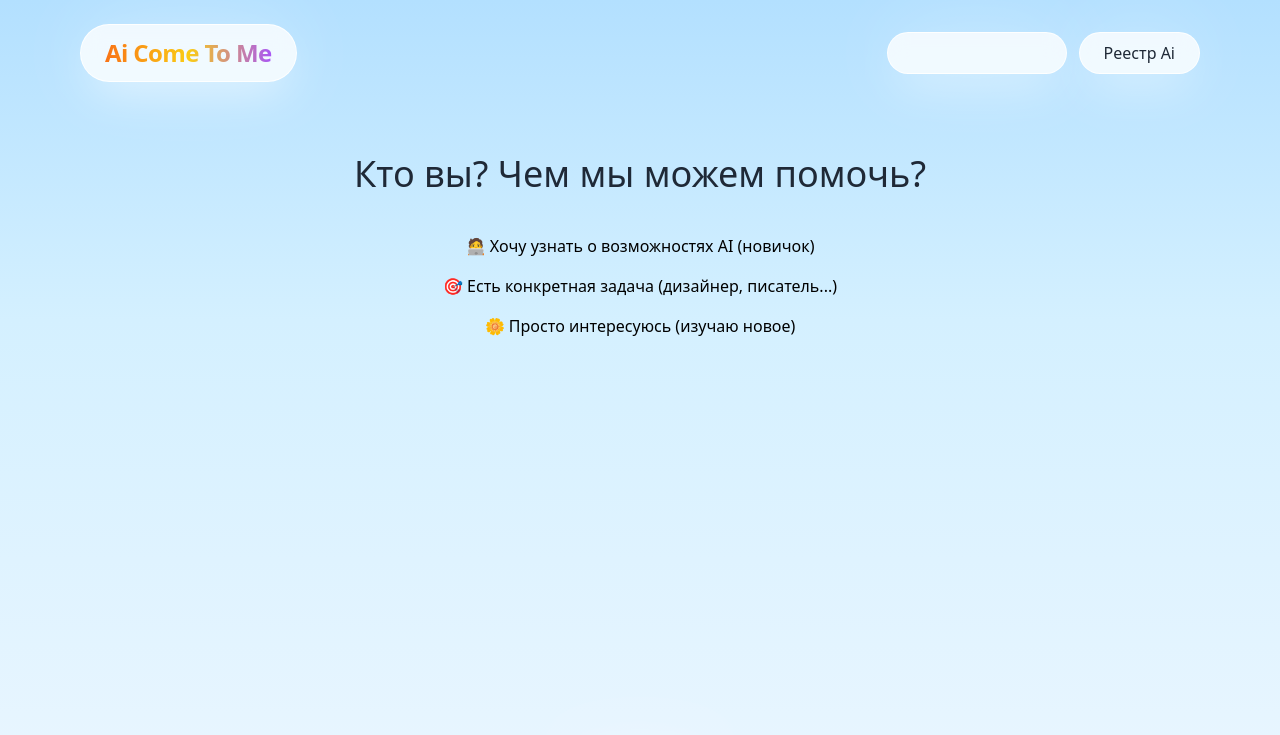
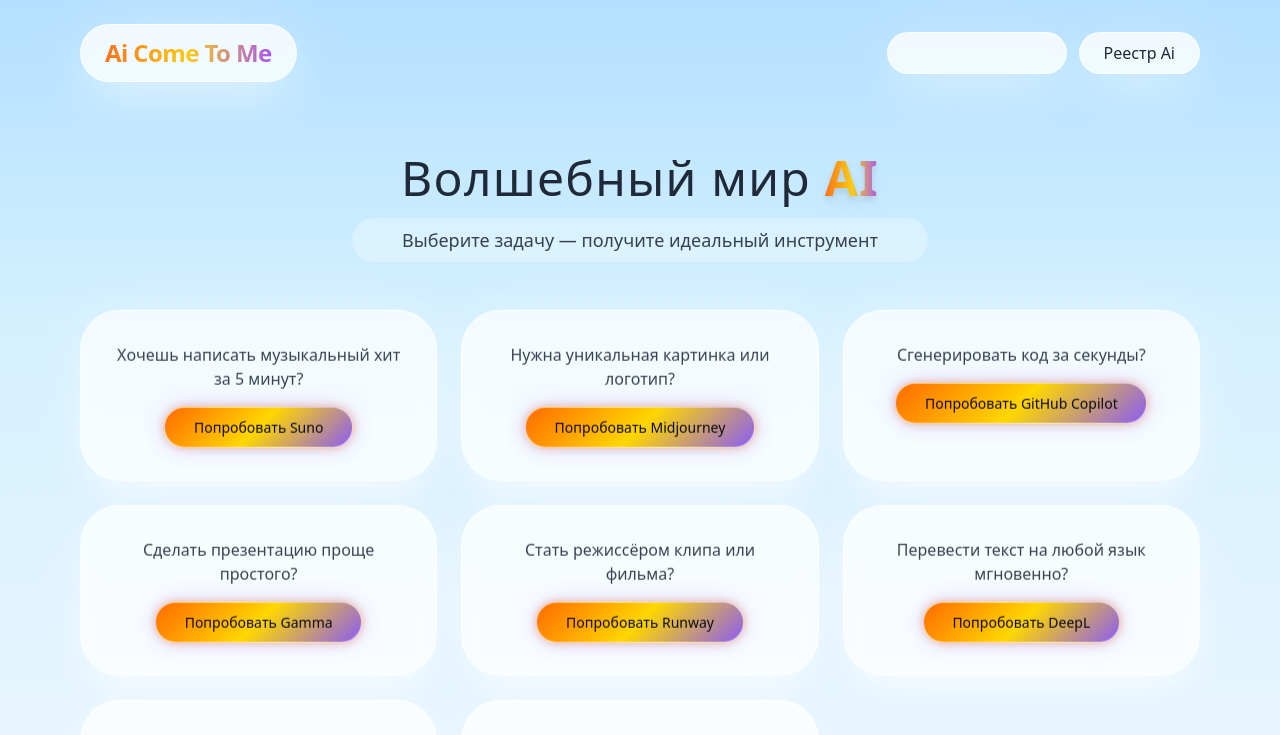
Before and after one commit to dadadaartur/arthurcrm, a Next.js app: page / in a window 1280 px wide. Shown: the top 735 px of the page. Built offline with nearby package versions, Linux system fonts and the light colour scheme; no server answers; the database is empty.

Commit message:
Update index.js

```diff
--- a/pages/index.js
+++ b/pages/index.js
@@ -1,231 +1,106 @@
-import { useState } from 'react'
+import { useState, useEffect } from 'react'
+import { supabase } from '../lib/supabaseClient'
 
-// Первый вопрос
-const FIRST_QUESTION = 'Кто вы? Чем мы можем помочь?'
-
-// Варианты первого шага (ключ = id ветки)
-const FIRST_CHOICES = [
+// Облака-вопросы (serviceId должен совпадать с id в таблице services)
+const QUICK_ACTIONS = [
   {
-    id: 'newbie',
-    label: '🧑‍💻 Хочу узнать о возможностях AI (новичок)',
+    question: 'Хочешь написать музыкальный хит за 5 минут?',
+    answer: 'Suno',
+    serviceId: 8,
   },
   {
-    id: 'specific',
-    label: '🎯 Есть конкретная задача (дизайнер, писатель...)',
+    question: 'Нужна уникальная картинка или логотип?',
+    answer: 'Midjourney',
+    serviceId: 2,
   },
   {
-    id: 'explorer',
-    label: '🌼 Просто интересуюсь (изучаю новое)',
+    question: 'Сгенерировать код за секунды?',
+    answer: 'GitHub Copilot',
+    serviceId: 5,
+  },
+  {
+    question: 'Сделать презентацию проще простого?',
+    answer: 'Gamma',
+    serviceId: 4,
+  },
+  {
+    question: 'Стать режиссёром клипа или фильма?',
+    answer: 'Runway',
+    serviceId: 6,
+  },
+  {
+    question: 'Перевести текст на любой язык мгновенно?',
+    answer: 'DeepL',
+    serviceId: 7,
+  },
+  {
+    question: 'Оживить старое фото?',
+    answer: 'Midjourney',
+    serviceId: 2,
+  },
+  {
+    question: 'Написать статью или книгу без усилий?',
+    answer: 'ChatGPT',
+    serviceId: 1,
   },
 ]
 
-// Второй шаг для "конкретной задачи" – показываем облако подсказок
-const TASKS = [
-  'Создать логотип',
-  'Написать статью',
-  'Сгенерировать код',
-  'Оживить фото',
-  'Сделать презентацию',
-  'Обработать видео',
-  'Перевести текст',
-  'Создать музыку',
-]
+export default function Home() {
+  const [services, setServices] = useState([])
 
-// Заглушки для быстрых ответов (в будущем можно подгружать из базы)
-const ANSWERS = {
-  newbie: {
-    title: 'Добро пожаловать в мир AI!',
-    text: 'AI может облегчить жизнь, автоматизировать рутину и вдохновить. Вот три простых шага, чтобы начать:',
-    steps: [
-      '1️⃣ Попробуйте ChatGPT — задайте любой вопрос, как человеку.',
-      '2️⃣ Сгенерируйте свою первую картинку в Midjourney.',
-      '3️⃣ Удивитесь, как быстро AI переводит тексты (DeepL).',
-    ],
-    serviceUrl: 'https://chat.openai.com', // можно заменить на реф. ссылку
-    serviceLabel: 'Попробовать ChatGPT',
-  },
-  explorer: {
-    title: 'AI для любознательных',
-    text: 'Вам не нужно быть программистом. Вот несколько сервисов, которые порадуют:',
-    items: [
-      '🌄 Midjourney — рисует всё, что вы придумаете.',
-      '📝 ChatGPT — сочинит стих, напишет письмо или объяснит сложное.',
-      '🎵 Suno — создаст песню в любом жанре.',
-    ],
-    serviceUrl: 'https://midjourney.com',
-    serviceLabel: 'Попробовать Midjourney',
-  },
-}
+  useEffect(() => {
+    supabase
+      .from('services')
+      .select('id, referral_url, website_url, name')
+      .then(({ data }) => {
+        if (data) setServices(data)
+      })
+  }, [])
 
-export default function Home() {
-  const [step, setStep] = useState('question') // 'question' | 'newbie' | 'explorer' | 'tasks' | 'result'
-  const [selectedTask, setSelectedTask] = useState('')
-  const [customQuery, setCustomQuery] = useState('')
-  const [results, setResults] = useState([])
-  const [loading, setLoading] = useState(false)
-
-  const handleFirstChoice = (choiceId) => {
-    if (choiceId === 'specific') {
-      setStep('tasks')
-    } else {
-      setStep(choiceId) // 'newbie' или 'explorer'
-    }
-  }
-
-  const handleTaskClick = (task) => {
-    setSelectedTask(task)
-    setStep('result')
-    // Здесь в будущем будем делать запрос к Supabase, чтобы найти сервис по use_cases
-    // Пока показываем заглушку с универсальным ответом
-  }
-
-  const handleCustomSubmit = (e) => {
-    e.preventDefault()
-    if (!customQuery.trim()) return
-    setSelectedTask(customQuery)
-    setStep('result')
-  }
-
-  const reset = () => {
-    setStep('question')
-    setSelectedTask('')
-    setCustomQuery('')
+  const getActionUrl = (serviceId) => {
+    const service = services.find(s => s.id === serviceId)
+    if (!service) return '#'
+    return service.referral_url || service.website_url || '#'
   }
 
   return (
-    <div className="max-w-4xl mx-auto px-4 py-12">
-      {/* Шаг 1: вопрос */}
-      {step === 'question' && (
-        <div className="text-center animate-fadeIn">
-          <h1 className="text-4xl font-light text-gray-800 mb-10">
-            {FIRST_QUESTION}
-          </h1>
-          <div className="flex flex-col gap-4 max-w-md mx-auto">
-            {FIRST_CHOICES.map((choice) => (
-              <button
-                key={choice.id}
-                onClick={() => handleFirstChoice(choice.id)}
-                className="choice-btn"
-              >
-                {choice.label}
-              </button>
-            ))}
+    <div className="max-w-6xl mx-auto px-4 py-12">
+      <div className="text-center mb-12 select-none">
+        <h1 className="text-5xl font-light text-gray-800 mb-4 tracking-wide">
+          Волшебный мир{' '}
+          <span className="font-semibold bg-gradient-to-r from-orange-500 via-yellow-400 to-purple-500 bg-clip-text text-transparent drop-shadow-lg">
+            AI
+          </span>
+        </h1>
+        <p className="text-gray-700 text-lg max-w-xl mx-auto bg-white/30 backdrop-blur-sm rounded-full py-2 px-6">
+          Выберите задачу — получите идеальный инструмент
+        </p>
+      </div>
+
+      <div className="grid gap-6 sm:grid-cols-2 lg:grid-cols-3">
+        {QUICK_ACTIONS.map((item, idx) => (
+          <div key={idx} className="floating-cloud flex flex-col items-center text-center">
+            <p className="text-gray-700 font-medium mb-4">{item.question}</p>
+            <a
+              href={getActionUrl(item.serviceId)}
+              target="_blank"
+              rel="noopener"
+              className="btn-holographic px-6 py-2 text-sm font-semibold"
+            >
+              Попробовать {item.answer}
+            </a>
           </div>
-        </div>
-      )}
+        ))}
+      </div>
 
-      {/* Шаг 2: Новичок (информация) */}
-      {step === 'newbie' && (
-        <div className="text-center animate-fadeIn">
-          <h2 className="text-3xl font-light text-gray-800 mb-6">{ANSWERS.newbie.title}</h2>
-          <p className="text-gray-700 mb-6">{ANSWERS.newbie.text}</p>
-          <ul className="text-left max-w-md mx-auto text-gray-700 space-y-3 mb-8">
-            {ANSWERS.newbie.steps.map((s, i) => (
-              <li key={i} className="bg-white/40 rounded-xl p-3">{s}</li>
-            ))}
-          </ul>
-          <a
-            href={ANSWERS.newbie.serviceUrl}
-            target="_blank"
-            rel="noopener"
-            className="btn-holographic px-8 py-3"
-          >
-            {ANSWERS.newbie.serviceLabel}
-          </a>
-          <div className="mt-6">
-            <button onClick={reset} className="text-gray-500 hover:text-purple-500 transition">
-              ← Задать другой вопрос
-            </button>
-          </div>
-        </div>
-      )}
-
-      {/* Шаг 2: Исследователь */}
-      {step === 'explorer' && (
-        <div className="text-center animate-fadeIn">
-          <h2 className="text-3xl font-light text-gray-800 mb-6">{ANSWERS.explorer.title}</h2>
-          <p className="text-gray-700 mb-6">{ANSWERS.explorer.text}</p>
-          <div className="flex flex-wrap justify-center gap-4 mb-8">
-            {ANSWERS.explorer.items.map((item, i) => (
-              <div key={i} className="cloud px-6 py-3 text-gray-700">{item}</div>
-            ))}
-          </div>
-          <a
-            href={ANSWERS.explorer.serviceUrl}
-            target="_blank"
-            rel="noopener"
-            className="btn-holographic px-8 py-3"
-          >
-            {ANSWERS.explorer.serviceLabel}
-          </a>
-          <div className="mt-6">
-            <button onClick={reset} className="text-gray-500 hover:text-purple-500 transition">
-              ← Задать другой вопрос
-            </button>
-          </div>
-        </div>
-      )}
-
-      {/* Шаг 2: Конкретная задача (облако + поиск) */}
-      {step === 'tasks' && (
-        <div className="text-center animate-fadeIn">
-          <h2 className="text-3xl font-light text-gray-800 mb-8">
-            Что именно нужно сделать?
-          </h2>
-          <div className="flex flex-wrap justify-center gap-3 mb-10">
-            {TASKS.map((task) => (
-              <button
-                key={task}
-                onClick={() => handleTaskClick(task)}
-                className="cloud px-5 py-2 font-medium text-gray-700 hover:scale-105 transition-transform"
-              >
-                {task}
-              </button>
-            ))}
-          </div>
-          <form onSubmit={handleCustomSubmit} className="max-w-md mx-auto">
-            <div className="flex gap-2">
-              <input
-                type="text"
-                placeholder="Или опишите задачу своими словами..."
-                value={customQuery}
-                onChange={(e) => setCustomQuery(e.target.value)}
-                className="flex-1 input-magic px-4 py-3"
-              />
-              <button type="submit" className="btn-holographic px-6 py-3">
-                Подобрать
-              </button>
-            </div>
-          </form>
-          <div className="mt-6">
-            <button onClick={reset} className="text-gray-500 hover:text-purple-500 transition">
-              ← Назад
-            </button>
-          </div>
-        </div>
-      )}
-
-      {/* Шаг 3: Результат (универсальная карточка) */}
-      {step === 'result' && (
-        <div className="text-center animate-fadeIn">
-          <h2 className="text-2xl font-light text-gray-800 mb-4">
-            Ваш запрос: «{selectedTask}»
-          </h2>
-          <div className="cloud p-8 max-w-md mx-auto text-left">
-            <p className="text-gray-700 mb-4">
-              Мы подберём лучший сервис для этой задачи. Скоро здесь появится персональная рекомендация с вашей партнёрской ссылкой.
-            </p>
-            <p className="text-gray-500 text-sm">
-              А пока вы можете ознакомиться с <a href="/catalog" className="text-purple-500 underline">Реестром AI</a>.
-            </p>
-          </div>
-          <div className="mt-6">
-            <button onClick={reset} className="text-gray-500 hover:text-purple-500 transition">
-              ← Задать другой вопрос
-            </button>
-          </div>
-        </div>
-      )}
+      <div className="mt-12 text-center">
+        <a
+          href="/catalog"
+          className="cloud inline-block px-8 py-3 text-gray-700 hover:text-purple-600 transition font-medium"
+        >
+          Открыть полный Реестр AI
+        </a>
+      </div>
     </div>
   )
 }
```
